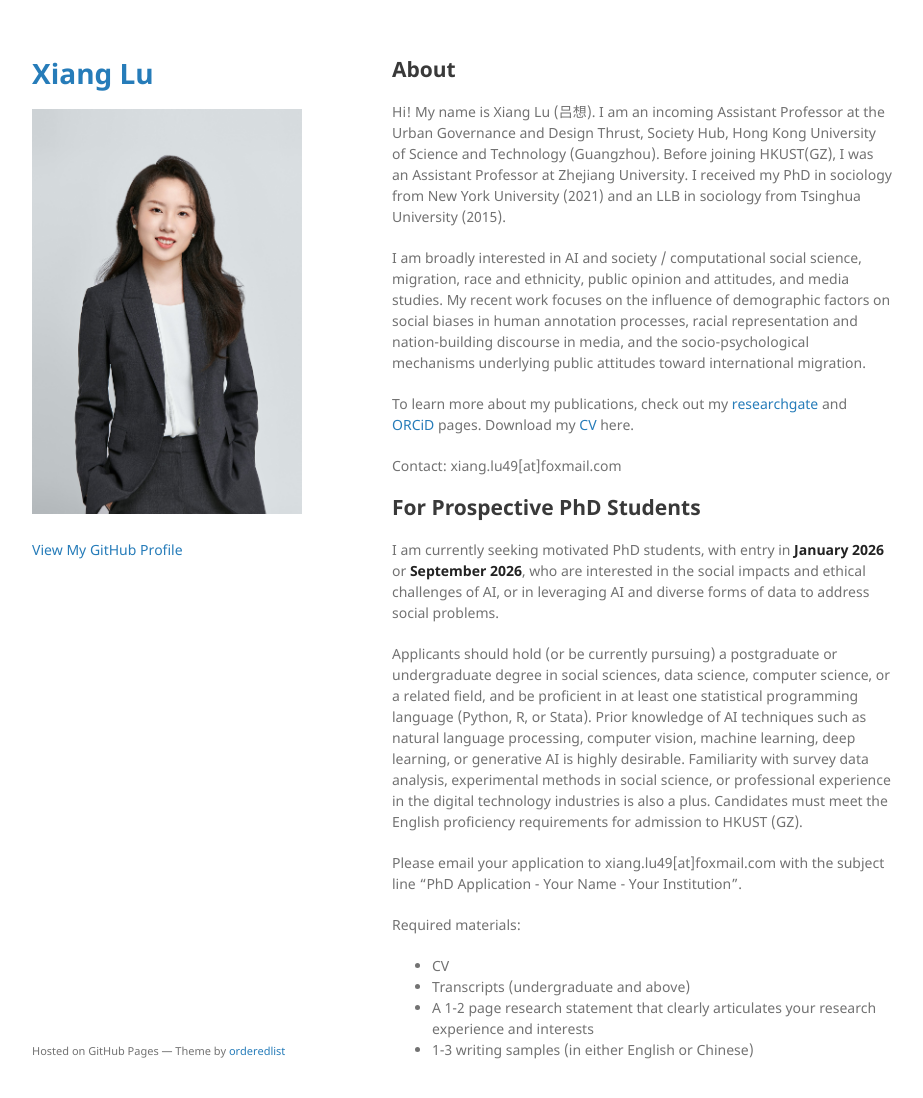
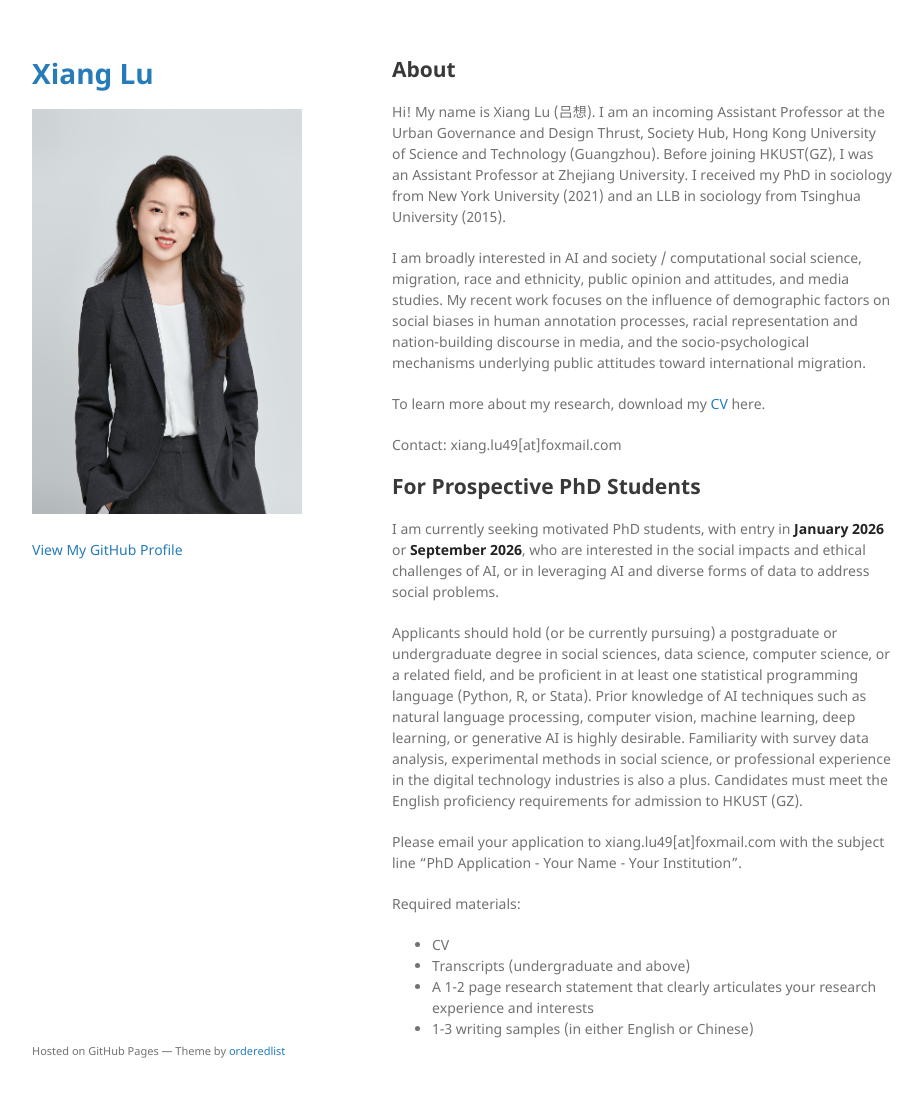
Before and after one commit to xianglusoc/xianglusoc.github.io, a Jekyll site: the page built from index.md, in a window 1280 px wide and 1130 px high. Shown: the top 1098 px of the window, without its empty margins (178-1101 px from the left). Built offline with Jekyll 4.4.1, drawn with Linux system fonts in a browser that asks for light colours; our own code applies the rules of GitHub Pages for plain Markdown files; the repository's description, which GitHub fills in, is left out.

Commit message:
Update index.md

```diff
--- a/index.md
+++ b/index.md
@@ -3,7 +3,7 @@ Hi! My name is Xiang Lu (吕想). I am an incoming Assistant Professor at the Ur
 
 I am broadly interested in AI and society / computational social science, migration, race and ethnicity, public opinion and attitudes, and media studies. My recent work focuses on the influence of demographic factors on social biases in human annotation processes, racial representation and nation-building discourse in media, and the socio-psychological mechanisms underlying public attitudes toward international migration.
 
-To learn more about my publications, check out my [researchgate](https://www.researchgate.net/profile/Xiang-Lu-35) and [ORCiD](https://orcid.org/0000-0003-4781-1997) pages. Download my [CV](./docs/Xiang Lu CV.pdf) here.
+To learn more about my research, download my [CV](./docs/Xiang Lu CV.pdf) here.
 
 Contact: xiang.lu49[at]foxmail.com
 
```
